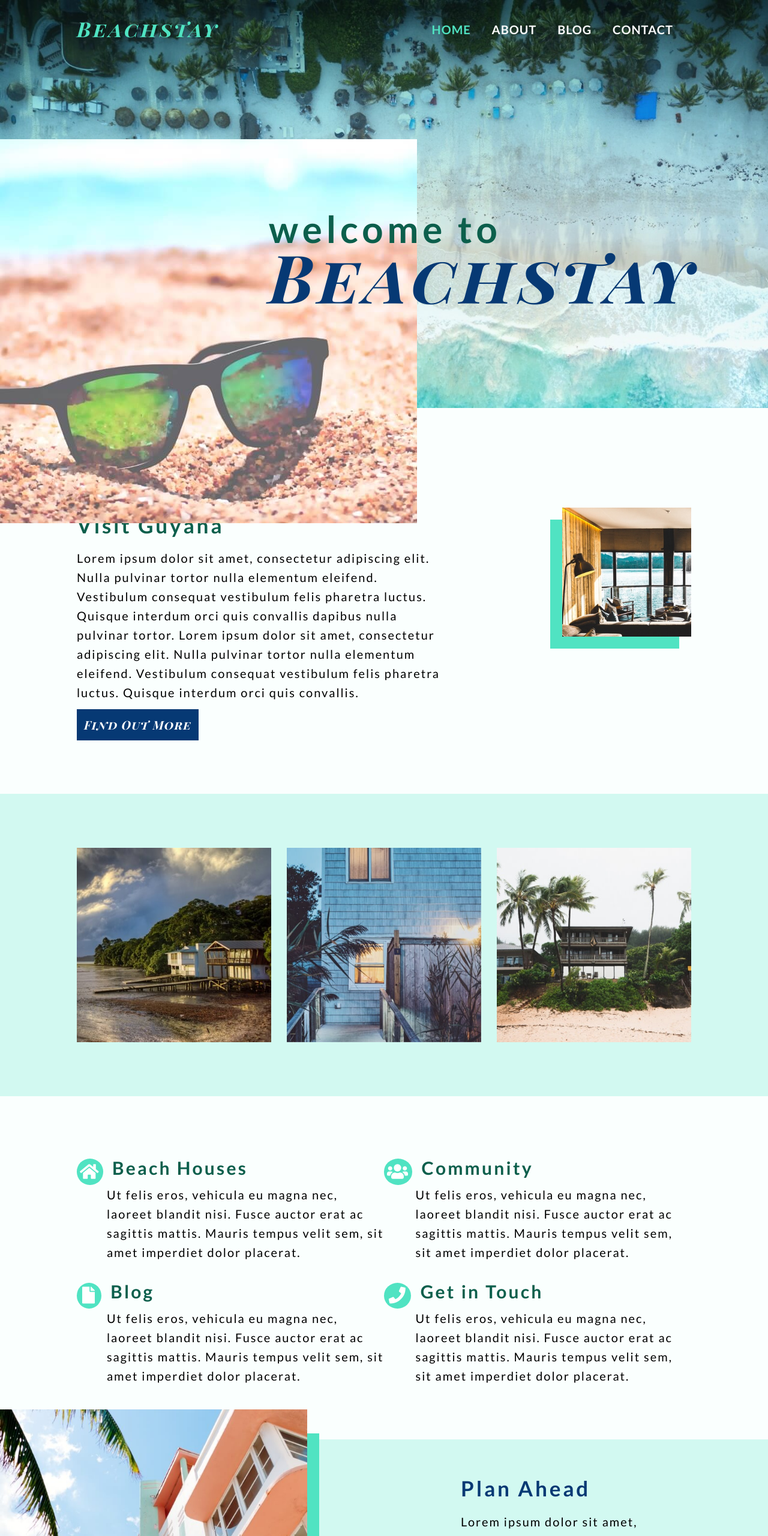
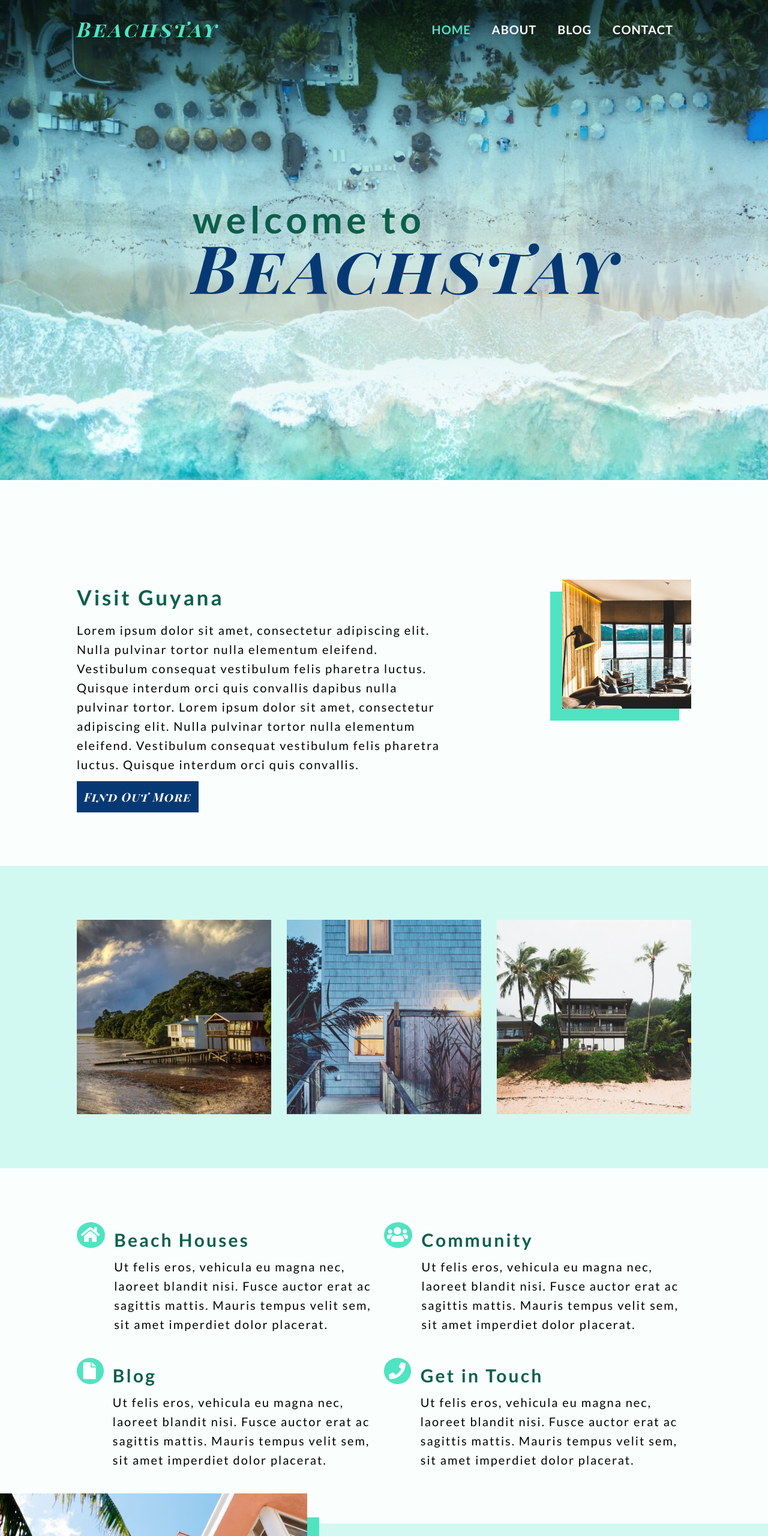
Before and after one commit to dluudevs/derek-luu-project2, a plain HTML site: page index.html in a window 1280 px wide. Shown: the top 2560 px of the page at 60% size. Drawn offline with Linux system fonts and the light colour scheme.

Commit message:
fixed layout and updated semantics

```diff
--- a/index.html
+++ b/index.html
@@ -69,37 +69,36 @@
         <!-- Section with 4 blocks of text -->
         <section class="text-section">
             <div class="wrapper">
-                <div class="flex-row">
-                    <div class="text-box">
-                        <div class="flex-row">
-                            <i class="fas fa-home"></i>
+                <div class="flex-row text-top">
+                    <div class="text-box flex-row">
+                        <i class="fas fa-home"></i>
+                        <div class="flex-column">
                             <h2>Beach Houses</h2>
+                            <p>Ut felis eros, vehicula eu magna nec, laoreet blandit nisi. Fusce auctor erat ac sagittis mattis. Mauris tempus velit sem, sit amet imperdiet dolor placerat.</p>
                         </div>
-                        <p>Ut felis eros, vehicula eu magna nec, laoreet blandit nisi. Fusce auctor erat ac sagittis mattis. Mauris tempus velit sem, sit amet imperdiet dolor placerat.</p>
                     </div>
-                    <div class="text-box">
-                        <div class="flex-row">
-                            <i class="fas fa-users"></i>
+                    <div class="text-box flex-row">
+                        <i class="fas fa-users"></i>
+                        <div class="flex-column">
                             <h2>Community</h2>
+                            <p>Ut felis eros, vehicula eu magna nec, laoreet blandit nisi. Fusce auctor erat ac sagittis mattis. Mauris tempus velit sem, sit amet imperdiet dolor placerat.</p>
                         </div>
-                        <p>Ut felis eros, vehicula eu magna nec, laoreet blandit nisi. Fusce auctor erat ac sagittis mattis. Mauris tempus velit
-                        sem, sit amet imperdiet dolor placerat.</p>
                     </div>
-                    <div class="text-box">
-                        <div class="flex-row">
-                            <i class="fas fa-file"></i>
+                </div>
+                <div class="flex-row text-bottom">
+                    <div class="text-box flex-row">
+                        <i class="fas fa-file"></i>
+                        <div class="flex-column">
                             <h2>Blog</h2>
+                            <p>Ut felis eros, vehicula eu magna nec, laoreet blandit nisi. Fusce auctor erat ac sagittis mattis. Mauris tempus velit sem, sit amet imperdiet dolor placerat.</p>
                         </div>
-                        <p>Ut felis eros, vehicula eu magna nec, laoreet blandit nisi. Fusce auctor erat ac sagittis mattis. Mauris tempus velit
-                        sem, sit amet imperdiet dolor placerat.</p>
                     </div>
-                    <div class="text-box">
-                        <div class="flex-row">
-                            <i class="fas fa-phone"></i>
+                    <div class="text-box flex-row">
+                        <i class="fas fa-phone"></i>
+                        <div class="flex-column">
                             <h2>Get in Touch</h2>
+                            <p>Ut felis eros, vehicula eu magna nec, laoreet blandit nisi. Fusce auctor erat ac sagittis mattis. Mauris tempus velit sem, sit amet imperdiet dolor placerat.</p>
                         </div>
-                        <p>Ut felis eros, vehicula eu magna nec, laoreet blandit nisi. Fusce auctor erat ac sagittis mattis. Mauris tempus velit
-                        sem, sit amet imperdiet dolor placerat.</p>
                     </div>
                 </div>
             </div>
--- a/styles/partials/_blog.scss
+++ b/styles/partials/_blog.scss
@@ -23,8 +23,9 @@
 
     // ***** Blog article styles *****
 
-    .blog-section .flex-row {
+    .blog-wrapper.flex-row {
         justify-content: space-between;
+        flex-direction: row-reverse;
     }
 
     .article-text {
--- a/styles/partials/_contact.scss
+++ b/styles/partials/_contact.scss
@@ -10,13 +10,31 @@
     }
 
     //  ***** Form styles *****
-    main .flex-row {
-        justify-content: space-between;
+    // main .flex-row {
+    //     justify-content: space-between;
 
-        form {
-            position: relative;
-            bottom: 200px;
-        }
+    //     section {
+    //         position: relative;
+    //     }
+
+    //     form {
+    //         position: absolute;
+    //         width: 900px;
+    //         // position: relative;
+    //         bottom: 100px;
+    //     }
+    // }
+
+
+    section {
+        position: relative;
+    }
+
+    .contact-form {
+        position: absolute;
+        top: -250px;
+        // not relative to anything so that it can retain its % width
+        max-width: 100%;
     }
 
 
@@ -24,7 +42,7 @@
         padding: 5% 5% 3% 5%;
         width: 100%;
         background: white;
-        margin-left: 10%;
+        margin-left: 20%;
         box-shadow: 1.5rem 1.5rem 0 -0.5rem $box-color;
     }
 
@@ -35,8 +53,14 @@
 
     // ***** Side bar styles *****
 
+    .contact-list.flex-row {
+        justify-content: flex-end;
+        margin-bottom: 5%;
+        width: 85%;
+    }
+
     aside {
-        width: 35%;
+        min-width: 15%;
         padding-top: 4%;
     }
 
@@ -46,11 +70,11 @@
 
     aside p {
         font-weight: 700;
-        margin-bottom: 0.5%;
+        margin-bottom: 5%;
     }
 
     aside ul {
-        margin-bottom: 0.5%;
+        margin-bottom: 5%;
 
         li {
             list-style: none;
@@ -62,8 +86,5 @@
         display: inline-block;
     }
 
-    footer {
-        margin-top: -50px;
-    }
 
 }
--- a/styles/partials/_header-footer.scss
+++ b/styles/partials/_header-footer.scss
@@ -11,10 +11,9 @@
 
     h1 {
         padding-top: 36vh;
-        padding-left: 25vw;
+        padding-left: 30vw;
         position: relative;
         z-index: 10;
-        // align-self: center;
 
         span {
             display: block;
@@ -24,16 +23,64 @@
     }
 
     .img-wrap {
-        position: absolute;
-        top: 29%;
-        width: 40%;
+        // position: absolute;
+        // top: 29%;
+        position: relative;
+        bottom: 36%;
+        width: 45.5%;
 
         img {
-            min-width: 100%;
+            width: 100%;
 
         }
     }
+
+    @media (max-width: 1535px){
+
+        .fullbleed {
+            height: 100vh;
+        }
+
+        h1 {
+            padding-top: 34vh;
+            padding-left: 6vw;
+            align-self: center;
+            // adjusted to 955px
+        }
+
+        .img-wrap {
+            display: none;
+        }
+    }
+
+    @media (max-width: 956px){
+        h1 {
+            padding-left: 0;
+        }
+
+        nav h2 {
+            display: none;
+        }
+
+        nav .flex-row {
+            justify-content: center;
+        }
+    }
+
+    @media (max-width: 751px){
+        h1 {
+            font-size: 2.5rem;
+            text-align: center;
+            // 3.1rem
+
+            span {
+                font-size: 4rem;
+                // 5rem
+            }
+        }
+    }
 }
+
 
 // ***** FOOTER STYLES *****
 
--- a/styles/partials/_section-index.scss
+++ b/styles/partials/_section-index.scss
@@ -68,43 +68,48 @@
         border-radius: 50%;
         color: white;
         font-size: 1.4rem;
-        padding: 1.5% 1%;
         align-self: flex-end;
         margin-right: 3%;
     }
 
     .text-box {
         width: 50%;
-        justify-content: space-between;
-        display: flex;
-        flex-direction: column;
+    }
 
-        p {
-            width: 90.25%;
-            align-self: flex-end;
+    .text-box.flex-row{
+
+        i {
+            align-self: flex-start;
+        }
+
+        .flex-column {
+            width: 90%;
         }
     }
 
-    .text-box:nth-child(2) p,
-    .text-box:nth-child(4) p {
-        width: 89.75%;
+    .text-top {
+        margin-bottom: 4%;
     }
 
-    .text-box:nth-child(3) i {
-        padding: 1.5% 1.75%;
+    .text-top .text-box:first-child i {
+        padding: 1.5% 1.3%;
+    }
+    .text-top .text-box:last-child i {
+        padding: 1.5% 1%;
     }
 
-    .text-box:nth-child(4) i {
-        padding: 1.5% 1.5%;
+    .text-bottom .text-box:first-child i {
+        padding: 1.5% 2.1%;
     }
 
-    .text-box:nth-child(n + 3){
-        margin-top: 2%;
+    .text-bottom .text-box:last-child i {
+        padding: 1.5%;
     }
 
-    .flex-row {
-        flex-wrap: wrap;
-    }
+
+    // .text-bottom .text-box:last-child i {
+    //     padding: 1.5% 1.5%;
+    // }
 }
 
 // ***** Section with 50/50 Img and Txt *****
```
Also changed, not shown: blog.html (+22 -20 lines), contact.html (+5 -3 lines), styles/main.css, 1 other file.
